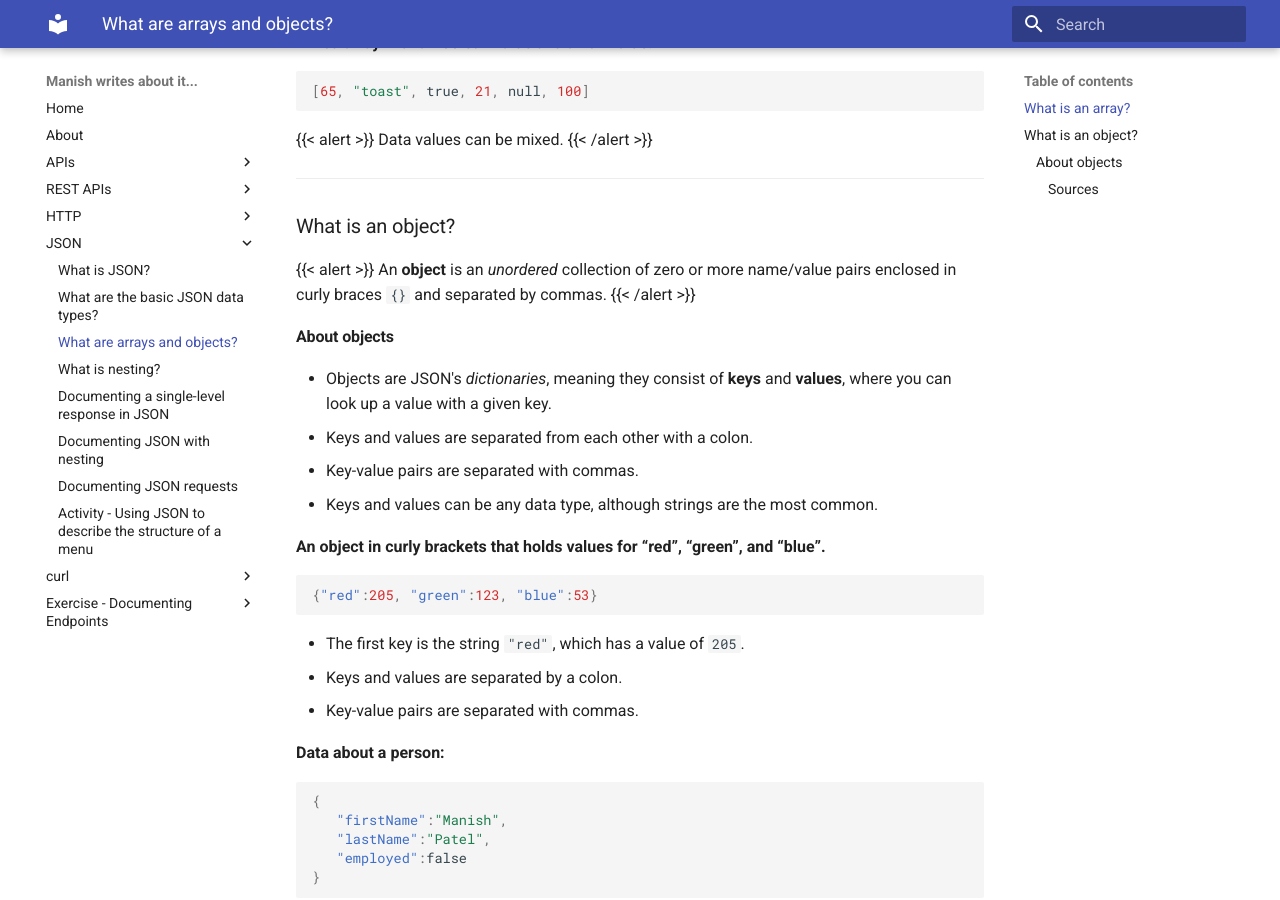
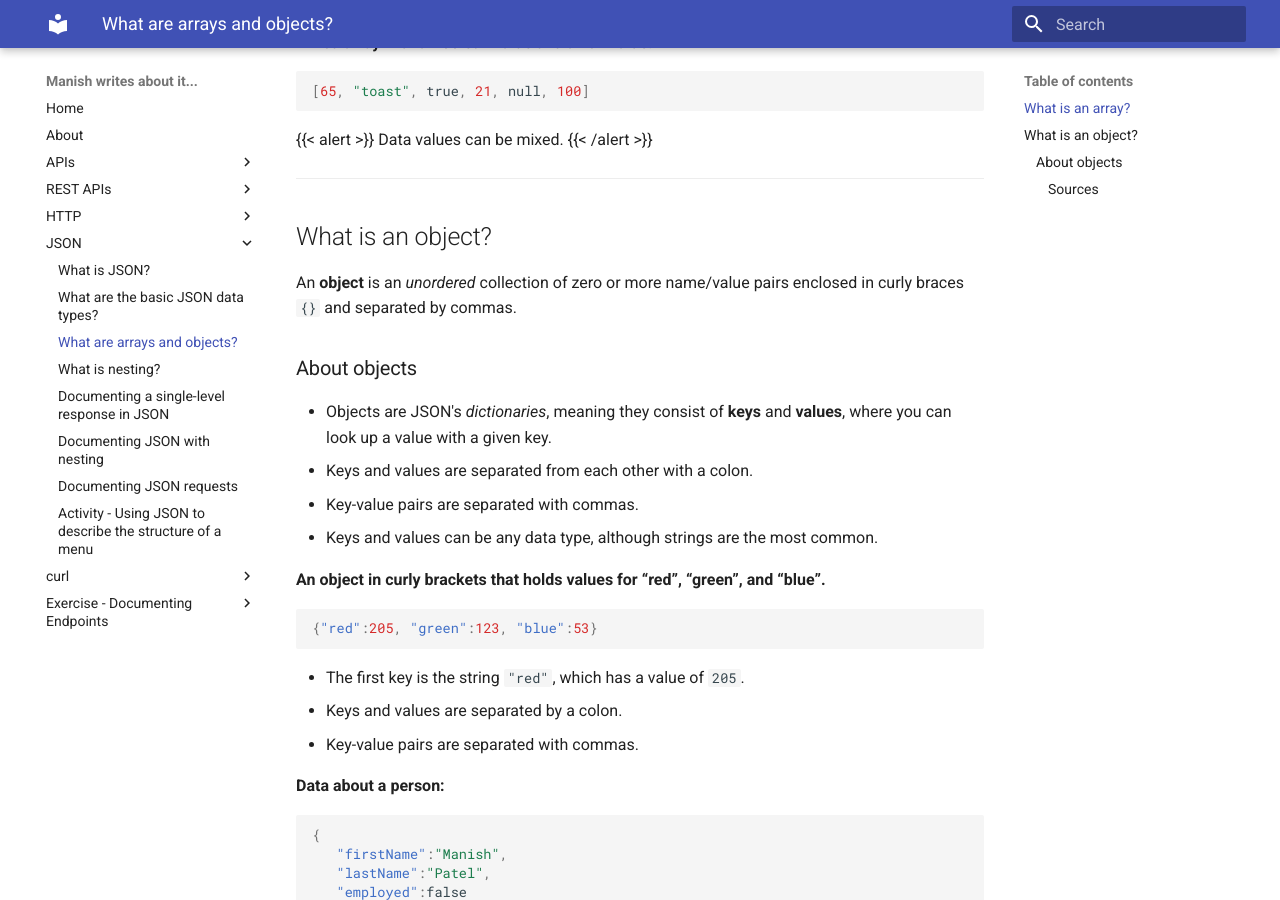
Before and after one commit to savvystrider/savvystrider.github.io, an MkDocs documentation site: the page built from docs/what-are-arrays-and-objects-in-json.md, in a window 1280 px wide and 900 px high, scrolled down 542 px. Built offline with MkDocs 1.6.1 and Material for MkDocs 9.7.7, drawn with Linux system fonts in a browser that asks for light colours.

Commit message:
Updates JSON section

```diff
--- a/docs/what-are-arrays-and-objects-in-json.md
+++ b/docs/what-are-arrays-and-objects-in-json.md
@@ -30,12 +30,11 @@ Data values can be mixed.
 
 ***
 
-### What is an object?
-{{< alert >}}
+## What is an object?
+
 An **object** is an *unordered* collection of zero or more name/value pairs enclosed in curly braces `{}` and separated by commas.
-{{< /alert >}}
 
-#### About objects
+### About objects
 - Objects are JSON's *dictionaries*, meaning they consist of **keys** and **values**, where you can look up a value with a given key.
 - Keys and values are separated from each other with a colon.
 - Key-value pairs are separated with commas.
```
